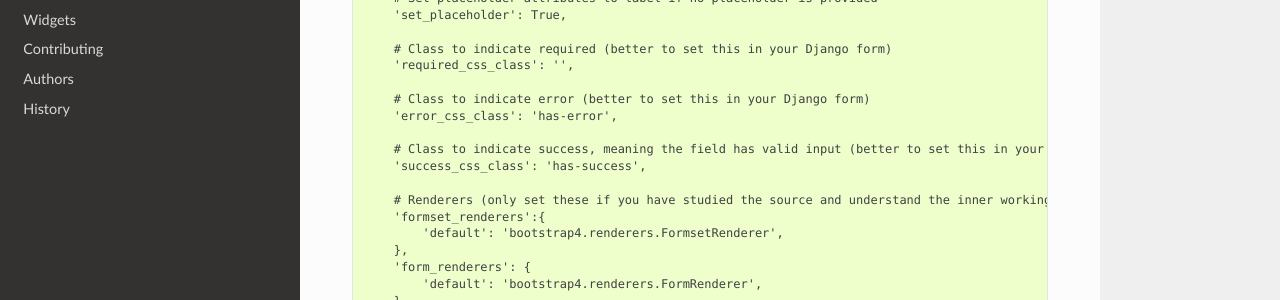
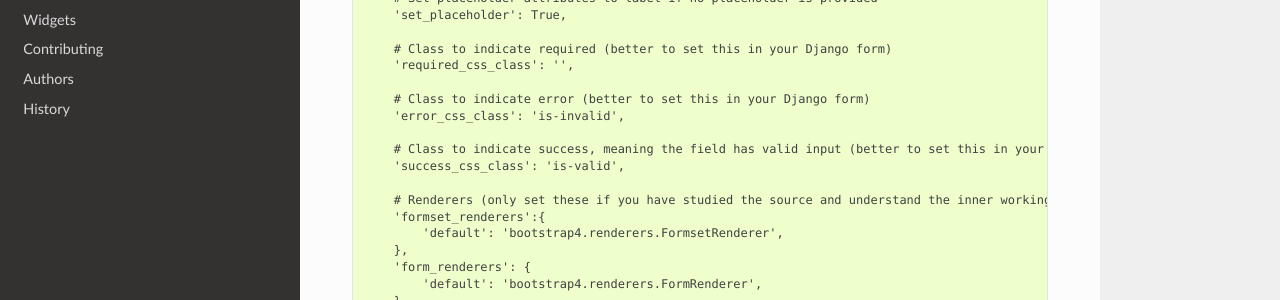
Before and after one commit to andrii0128/Django-Bootstrap5, a Sphinx documentation site: the page built from docs/settings.rst, in a window 1280 px wide and 900 px high, scrolled down 1005 px. Shown: the part 305-605 px from the top of the window. Built offline with Sphinx 7.4.7 and the Read the Docs theme 2.0.0, drawn with Linux system fonts in a browser that asks for light colours.

Commit message:
update settings example (#133)
Updated `error_css_class` and `success_css_class` to real default values.

```diff
--- a/docs/settings.rst
+++ b/docs/settings.rst
@@ -75,10 +75,10 @@ The ``BOOTSTRAP4`` dict variable contains these settings and defaults:
         'required_css_class': '',
 
         # Class to indicate error (better to set this in your Django form)
-        'error_css_class': 'has-error',
+        'error_css_class': 'is-invalid',
 
         # Class to indicate success, meaning the field has valid input (better to set this in your Django form)
-        'success_css_class': 'has-success',
+        'success_css_class': 'is-valid',
 
         # Renderers (only set these if you have studied the source and understand the inner workings)
         'formset_renderers':{
```
